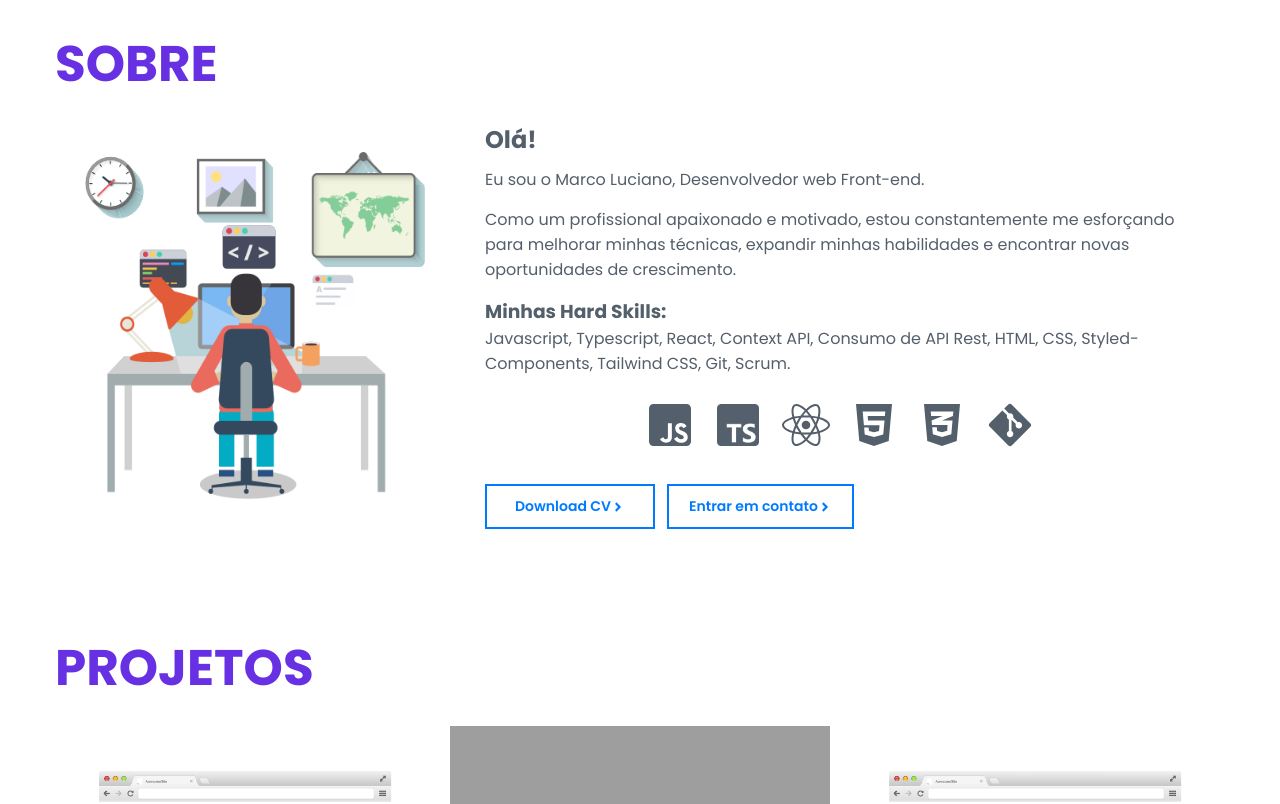
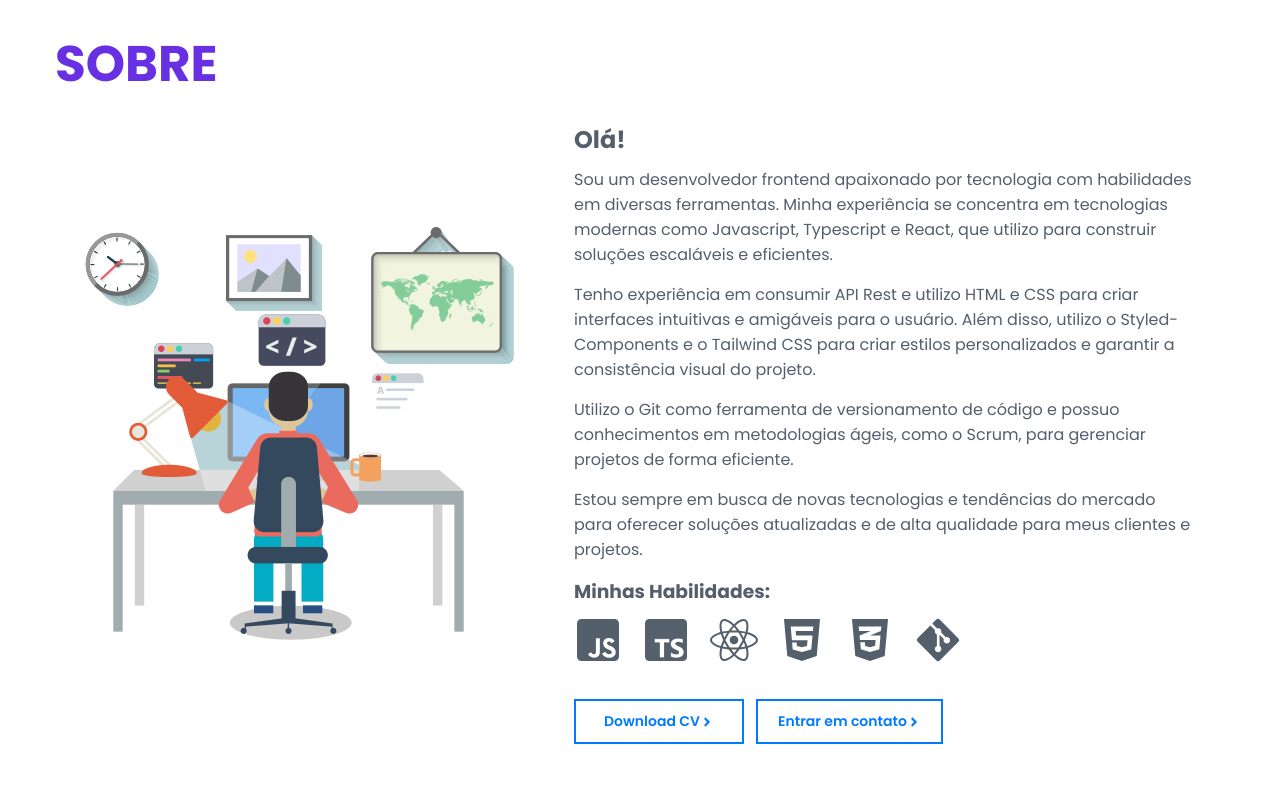
Before and after one commit to marcolucianodev/my-portfolio, a React (Vite) app: page / in a window 1280 px wide. Shown: the part 740-1544 px from the top of the page. Built offline with nearby package versions, Linux system fonts and the light colour scheme; grey boxes are pictures that could not be loaded.

Commit message:
Update About text and Whatsapp button link

```diff
--- a/src/components/About/index.tsx
+++ b/src/components/About/index.tsx
@@ -13,19 +13,24 @@ const About = () => {
                 <div className="hidden"></div>
                 <SectionTitle>Sobre</SectionTitle>
                 <AboutContent>
-                    <AboutImage src={ImageAbout} />
+                    <AboutImage>
+                        <img src={ImageAbout} alt="" />
+                    </AboutImage>
                     <AboutText
                         bgBtn="#FFF"
                         borderBtn="var(--third-color)"
                         colorBtn="var(--third-color)"
                     >
                         <h2>Olá!</h2>
-                        <p>Eu sou o Marco Luciano, Desenvolvedor web Front-end.</p>
+                        <p>Sou um desenvolvedor frontend apaixonado por tecnologia com habilidades em diversas ferramentas. Minha experiência se concentra em tecnologias modernas como Javascript, Typescript e React, que utilizo para construir soluções escaláveis e eficientes.</p>
 
-                        <p>Como um profissional apaixonado e motivado, estou constantemente me esforçando para melhorar minhas técnicas, expandir minhas habilidades e encontrar novas oportunidades de crescimento.</p>
+                        <p>Tenho experiência em consumir API Rest e utilizo HTML e CSS para criar interfaces intuitivas e amigáveis para o usuário. Além disso, utilizo o Styled-Components e o Tailwind CSS para criar estilos personalizados e garantir a consistência visual do projeto.</p>
 
-                        <h3>Minhas Hard Skills:</h3>
-                        <p>Javascript, Typescript, React, Context API, Consumo de API Rest, HTML, CSS, Styled-Components, Tailwind CSS, Git, Scrum.</p>
+                        <p>Utilizo o Git como ferramenta de versionamento de código e possuo conhecimentos em metodologias ágeis, como o Scrum, para gerenciar projetos de forma eficiente.</p>
+
+                        <p>Estou sempre em busca de novas tecnologias e tendências do mercado para oferecer soluções atualizadas e de alta qualidade para meus clientes e projetos.</p>
+
+                        <h3>Minhas Habilidades:</h3>
                         <SkillSet>
                             <div className="skill-icon">
                                 <FaJsSquare size={48} className="js" />
--- a/src/components/About/styles.ts
+++ b/src/components/About/styles.ts
@@ -25,15 +25,28 @@ export const AboutContent = styled.section`
     }
 `;
 
-export const AboutImage = styled.img`
+export const AboutImage = styled.div`
+    width: 100%;
     padding: 3rem;
-    max-width: 40rem;
-    margin: 0 auto;
+    display: flex;
+    justify-content: center;
+    align-items: center;
 
-    @media(max-width: 768px){
-        margin: 0 auto;
-        max-width: 30rem;
+    @media (max-width: 768px) {
+        padding: 0;
     }
+
+    @media (max-width: 1023px) {
+        margin-bottom: 3rem;
+    }
+
+    img {
+        @media (max-width: 768px) {
+            margin: 0 auto;
+            max-width: 30rem;
+        }
+    }
+
 `;
 
 export const AboutText = styled.div<AboutProps>`
@@ -93,7 +106,7 @@ export const AboutText = styled.div<AboutProps>`
 
 export const SkillSet = styled.div`
     display: flex;
-    justify-content: center;
+    justify-content: flex-start;
     align-items: center;
     gap: 2rem;
     padding: 1rem 0 1.5rem 0;
@@ -177,6 +190,7 @@ export const SkillSet = styled.div`
 
     @media (max-width: 425px) {
         margin-bottom: 5rem;
+        justify-content: center;
     }
 
     @media(max-width: 768px) {
--- a/src/components/Contact/index.tsx
+++ b/src/components/Contact/index.tsx
@@ -29,7 +29,7 @@ const Contact = () => {
                                     <FaRegEnvelope /> Enviar e-mail
                                 </ContactItem>
                             </a>
-                            <a href="https://wa.me/+5531998202693?text=Fale%20com%20Marco%20Luciano" target="_blank" title="WhatsApp">
+                            <a href="https://wa.link/afwa29" target="_blank" title="WhatsApp">
                                 <ContactItem
                                     contactIconBg="var(--whatsapp-icon)"
                                 >
--- a/src/components/Footer/index.tsx
+++ b/src/components/Footer/index.tsx
@@ -57,8 +57,7 @@ const Footer = () => {
                         content={<FaWhatsapp />}
                         height="2.4rem"
                         width="2.4rem"
-                        url="
-                        https://wa.me/+5531998202693?text=Fale%20com%20Marco%20Luciano"
+                        url="https://wa.link/afwa29"
                         size="2rem"
                         title="WhatsApp"
                     />
--- a/src/components/Header/index.tsx
+++ b/src/components/Header/index.tsx
@@ -71,8 +71,7 @@ const Header = ({openMenu}: HeaderProps) => {
                             height="2.4rem"
                             width="2.4rem"
                             size="2rem"
-                            url="
-                            https://wa.me/+5531998202693?text=Fale%20com%20Marco%20Luciano"
+                            url="https://wa.link/afwa29"
                             title="WhatsApp"
                         />
                     </SocialMediaContainer>
--- a/src/components/Menu/MenuMobile/index.tsx
+++ b/src/components/Menu/MenuMobile/index.tsx
@@ -66,8 +66,7 @@ const MenuMobile = ({openMenu}: MenuMobileProps) => {
                             height="3.6rem"
                             width="3.6rem"
                             size="3rem"
-                            url="
-                            https://wa.me/+5531998202693?text=Fale%20com%20Marco%20Luciano"
+                            url="https://wa.link/afwa29"
                             title="WhatsApp"
                         />
                     </SocialMediaContainer>
--- a/src/components/TopSection/index.tsx
+++ b/src/components/TopSection/index.tsx
@@ -18,7 +18,7 @@ const TopSection = () => {
                             <span>Portfólio</span>
                         </Headline>
                         <HeadButtons>
-                            <a href="#contact-section"><Button>Vamos conversar ?</Button></a>
+                            <a href="#contact-section"><Button>Vamos conversar?</Button></a>
                             <a href="#works-section"><Button btn2>Meus Projetos</Button></a>
                         </HeadButtons>
                     </div>
--- a/src/components/TopSection/styles.ts
+++ b/src/components/TopSection/styles.ts
@@ -9,7 +9,6 @@ export const TopSectionContent = styled.section`
 `;
 
 export const Headline = styled.h1`
-    text-transform: uppercase;
     flex: 2;
     font-size: 4rem;
     padding-right: 2rem;
```
